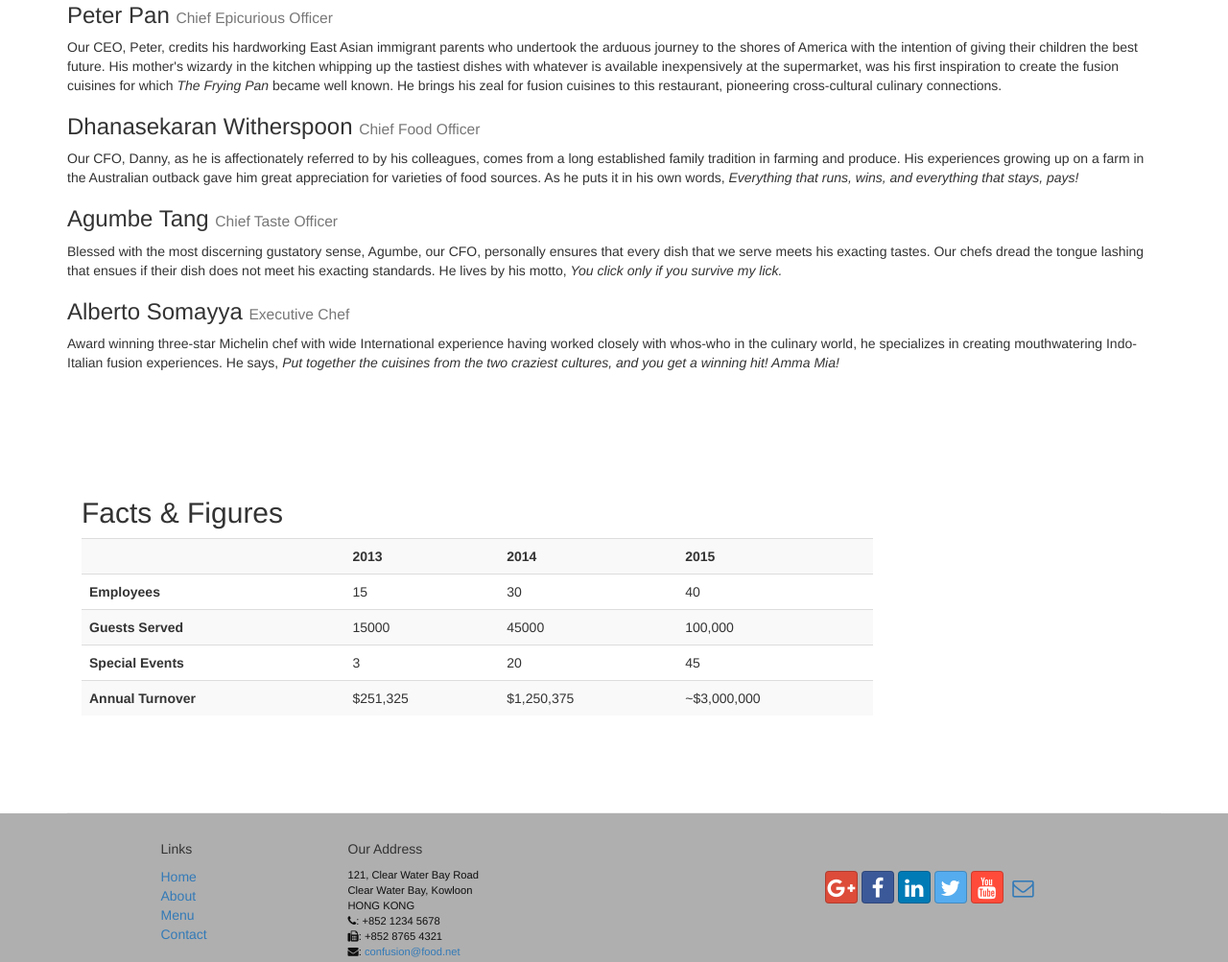
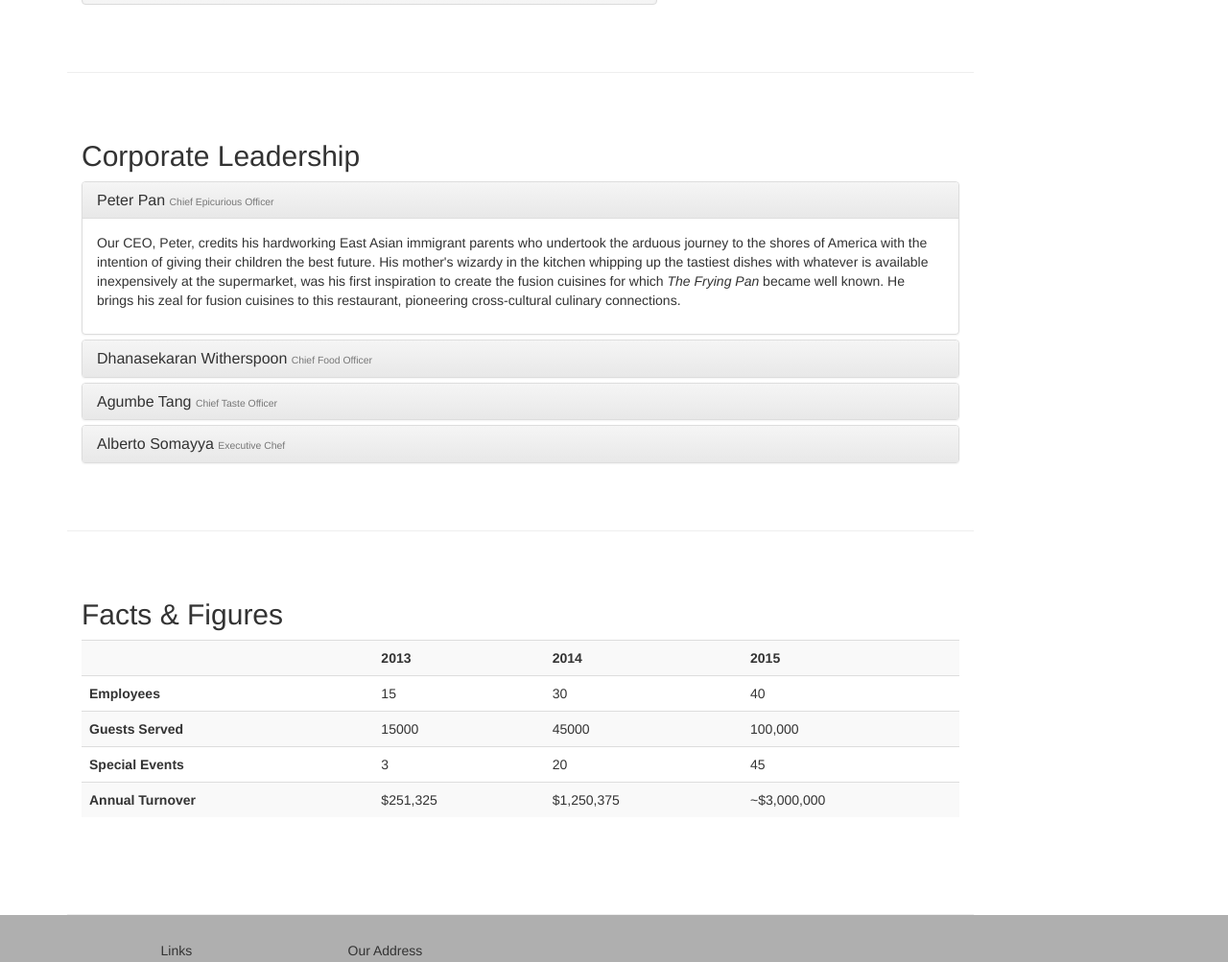
Before and after one commit to amitbendale8/frontend, a plain HTML site: page aboutus.html in a window 1280 px wide. Shown: the part 995-1998 px from the top of the page at 96% size. Drawn offline with nearby package versions, Linux system fonts and the light colour scheme.

Commit message:
Changes after collapse, scrollspy, afix

```diff
--- a/aboutus.html
+++ b/aboutus.html
@@ -24,7 +24,7 @@
     <![endif]-->
 </head>
 
-<body>
+<body data-spy="scroll" data-target="#myScrollspy" data-offset="200">
     <nav class="navbar navbar-inverse navbar-fixed-top" role="navigation">
         <div class="container">
             <div class="navbar-header">
@@ -38,9 +38,9 @@
             </div>
             <div id="navbar" class="navbar-collapse collapse">
                 <ul class="nav navbar-nav">
-                    <li ><a href="#"><span class="glyphicon glyphicon-home"
+                    <li ><a href="index.html"><span class="glyphicon glyphicon-home"
                          aria-hidden="true"></span> Home</a></li>
-                    <li class="active"><a href="#">About</a></li>
+                    <li class="active"><a href="aboutus.html">About</a></li>
                     <li class="dropdown">
                         <a href="#" class="dropdown-toggle" data-toggle="dropdown"
                          role="button" aria-haspopup="true" aria-expanded="false">
@@ -85,6 +85,8 @@
     </header>
 
     <div class="container">
+        <div class="row">
+            <div class="col-xs-12 col-sm-10">
                 <div>
                     <div>
                         Breadcrumbs go here
@@ -95,8 +97,8 @@
                     </div>
                 </div>
 
-        <div class="row row-header">
-            <div class="col-xs-12 col-sm-8">
+                <div  id="history" class="row row-content">
+                    <div class="col-xs-12 col-sm-6 col-lg-8">
                         <h2>Our History</h2>
                         <p>Started in 2010, Ristorante con Fusion quickly established itself as a culinary icon par excellence in Hong Kong. With its unique brand of world fusion cuisine that can be found nowhere else, it enjoys patronage from the A-list clientele in Hong Kong.  Featuring four of the best three-star Michelin chefs in the world, you never know what will arrive on your plate the next time you visit us.</p>
                         <p>The restaurant traces its humble beginnings to <em>The Frying Pan</em>, a successful chain started by our CEO, Mr. Peter Pan, that featured for the first time the world's best cuisines in a pan.</p>
@@ -112,7 +114,7 @@
                             </blockquote>
                         </div>
                     </div>
-             <div class="col-xs-12 col-sm-4">
+                     <div class="col-xs-12 col-sm-6 col-lg-4">
                         <p style="padding:20px;"></p>
                          <div class="panel panel-primary">
                             <div class="panel-heading">
@@ -135,25 +137,83 @@
                 </div>
 
 
-        <div>
-            <div>
+                <div id="corporate" class="row row-content">
+                    <div class="col-xs-12">
                         <h2>Corporate Leadership</h2>
-                <h3>Peter Pan <small>Chief Epicurious Officer</small></h3>
+
+                        <div class="panel-group" id="accordion"
+                              role="tablist" aria-multiselectable="true">
+                            <div class="panel panel-default">
+                                <div class="panel-heading" role="tab" id="headingPeter">
+                                    <h3 class="panel-title">
+                                        <a role="button" data-toggle="collapse"
+                                             data-parent="#accordion" href="#peter"
+                                             aria-expanded="true" aria-controls="peter">
+                                            Peter Pan <small>Chief Epicurious Officer</small></a>
+                                    </h3>
+                                </div>
+                                <div role="tabpanel" class="panel-collapse collapse in"
+                                     id="peter"    aria-labelledby="headingPeter">
+                                    <div class="panel-body">
                                         <p>Our CEO, Peter, credits his hardworking East Asian immigrant parents who undertook the arduous journey to the shores of America with the intention of giving their children the best future. His mother's wizardy in the kitchen whipping up the tastiest dishes with whatever is available inexpensively at the supermarket, was his first inspiration to create the fusion cuisines for which <em>The Frying Pan</em> became well known. He brings his zeal for fusion cuisines to this restaurant, pioneering cross-cultural culinary connections.</p>
-                <h3>Dhanasekaran Witherspoon <small>Chief Food Officer</small></h3>
+                                    </div>
+                                </div>
+                            </div>
+                            <div class="panel panel-default">
+                                <div class="panel-heading" role="tab" id="headingDanny">
+                                    <h3 class="panel-title">
+                                        <a class="collapsed" role="button" data-toggle="collapse"
+                                             data-parent="#accordion" href="#danny"
+                                             aria-expanded="false" aria-controls="danny">
+                                            Dhanasekaran Witherspoon <small>Chief Food Officer</small></a>
+                                    </h3>
+                                </div>
+                                <div role="tabpanel" class="panel-collapse collapse"
+                                     id="danny"    aria-labelledby="headingDanny">
+                                    <div class="panel-body">
                                         <p>Our CFO, Danny, as he is affectionately referred to by his colleagues, comes from a long established family tradition in farming and produce. His experiences growing up on a farm in the Australian outback gave him great appreciation for varieties of food sources. As he puts it in his own words, <em>Everything that runs, wins, and everything that stays, pays!</em></p>
-                <h3>Agumbe Tang <small>Chief Taste Officer</small></h3>
+                                    </div>
+                                </div>
+                            </div>
+                            <div class="panel panel-default">
+                                <div class="panel-heading" role="tab" id="headingAgumbe">
+                                    <h3 class="panel-title">
+                                        <a class="collapsed" role="button" data-toggle="collapse"
+                                             data-parent="#accordion" href="#agumbe"
+                                             aria-expanded="false" aria-controls="agumbe">
+                                            Agumbe Tang <small>Chief Taste Officer</small></a>
+                                    </h3>
+                                </div>
+                                <div role="tabpanel" class="panel-collapse collapse"
+                                     id="agumbe"    aria-labelledby="headingAgumbe">
+                                    <div class="panel-body">
                                         <p>Blessed with the most discerning gustatory sense, Agumbe, our CFO, personally ensures that every dish that we serve meets his exacting tastes. Our chefs dread the tongue lashing that ensues if their dish does not meet his exacting standards. He lives by his motto, <em>You click only if you survive my lick.</em></p>
-                <h3>Alberto Somayya <small>Executive Chef</small></h3>
+                                    </div>
+                                </div>
+                            </div>
+                            <div class="panel panel-default">
+                                <div class="panel-heading" role="tab" id="headingAlberto">
+                                    <h3 class="panel-title">
+                                        <a class="collapsed" role="button" data-toggle="collapse"
+                                             data-parent="#accordion" href="#alberto"
+                                             aria-expanded="false" aria-controls="alberto">
+                                            Alberto Somayya <small>Executive Chef</small></a>
+                                    </h3>
+                                </div>
+                                <div role="tabpanel" class="panel-collapse collapse"
+                                     id="alberto"    aria-labelledby="headingAlberto">
+                                    <div class="panel-body">
                                         <p>Award winning three-star Michelin chef with wide International experience having worked closely with whos-who in the culinary world, he specializes in creating mouthwatering Indo-Italian fusion experiences. He says, <em>Put together the cuisines from the two craziest cultures, and you get a winning hit! Amma Mia!</em></p>
                                     </div>
-             <div>
-                <p style="padding:20px;"></p>
+                                </div>
+                            </div>
                         </div>
                     </div>
 
-        <div class="row row-content">
-            <div class="col-xs-12 col-sm-9">
+               </div>
+
+                <div  id="facts" class="row row-content">
+                    <div class="col-xs-12 ">
                         <h2>Facts &amp; Figures</h2>
                         <div class="table-responsive">
                         <table class="table table-striped">
@@ -190,11 +250,17 @@
                         </table>
                         </div>
                     </div>
-             <div class="col-xs-12 col-sm-3">
-                <p style="padding:20px;"></p>
+
                </div>
             </div>
-
+            <nav class="hidden-xs col-sm-2" id="myScrollspy">
+                <ul class="nav nav-pills nav-stacked" data-spy="affix" data-offset-top="400">
+                    <li><a href="#history">Our History</a></li>
+                    <li><a href="#corporate">Corporate</a></li>
+                    <li><a href="#facts">Facts</a></li>
+                </ul>
+            </nav>
+        </div>
     </div>
 
     <footer class="row-footer">
--- a/css/mystyles.css
+++ b/css/mystyles.css
@@ -62,3 +62,15 @@ body{
 .navbar-inverse .navbar-nav .open .dropdown-menu> li> a:hover {
     color:#000000;
 }
+
+
+.tab-content {
+    border-left: 1px solid #ddd;
+    border-right: 1px solid #ddd;
+    border-bottom: 1px solid #ddd;
+    padding: 10px;
+}
+
+.affix {
+    top:100px;
+}
```
Also changed, not shown: contactus.html (+9 -10 lines), README.md. Lines whose indentation alone changed are shown as unchanged.
